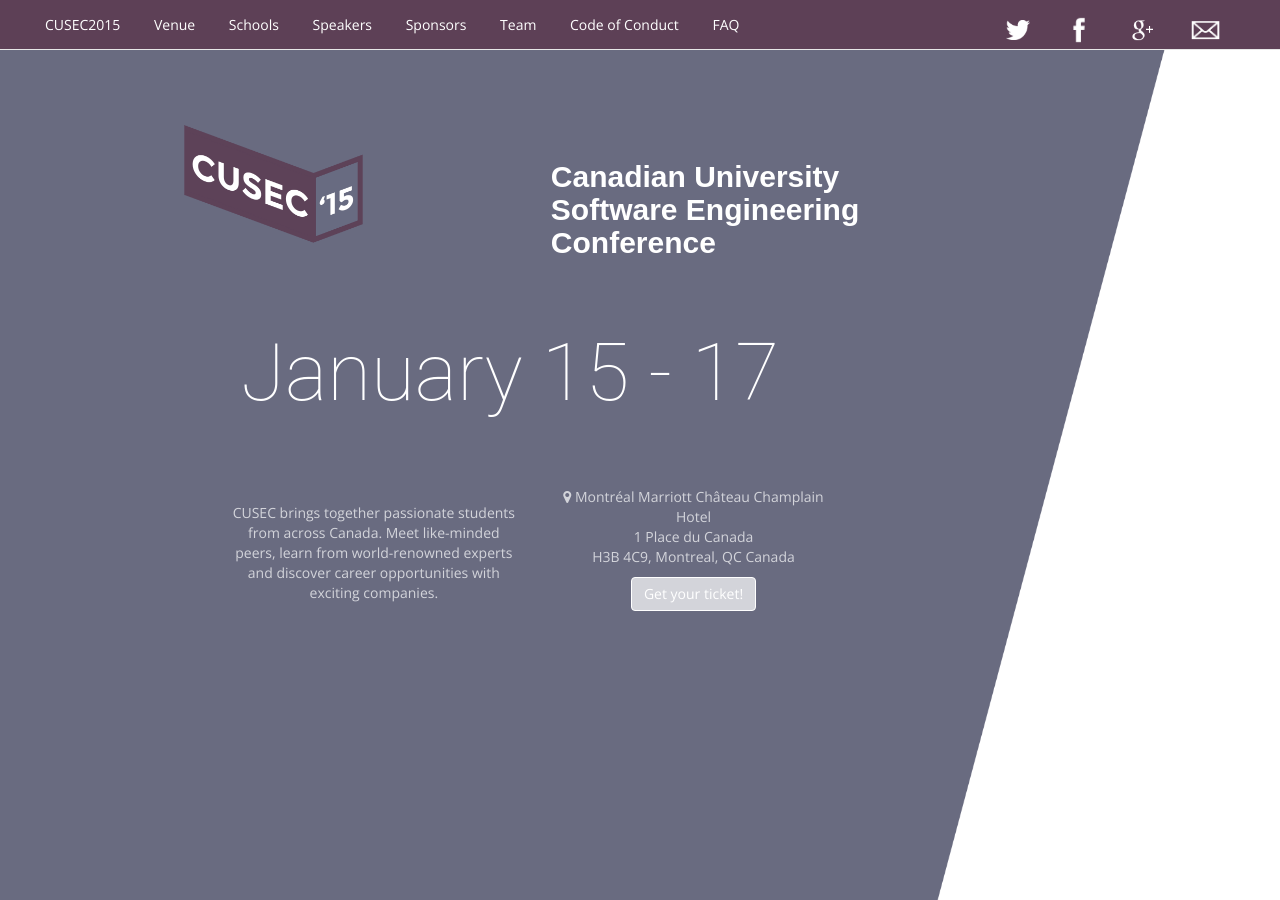
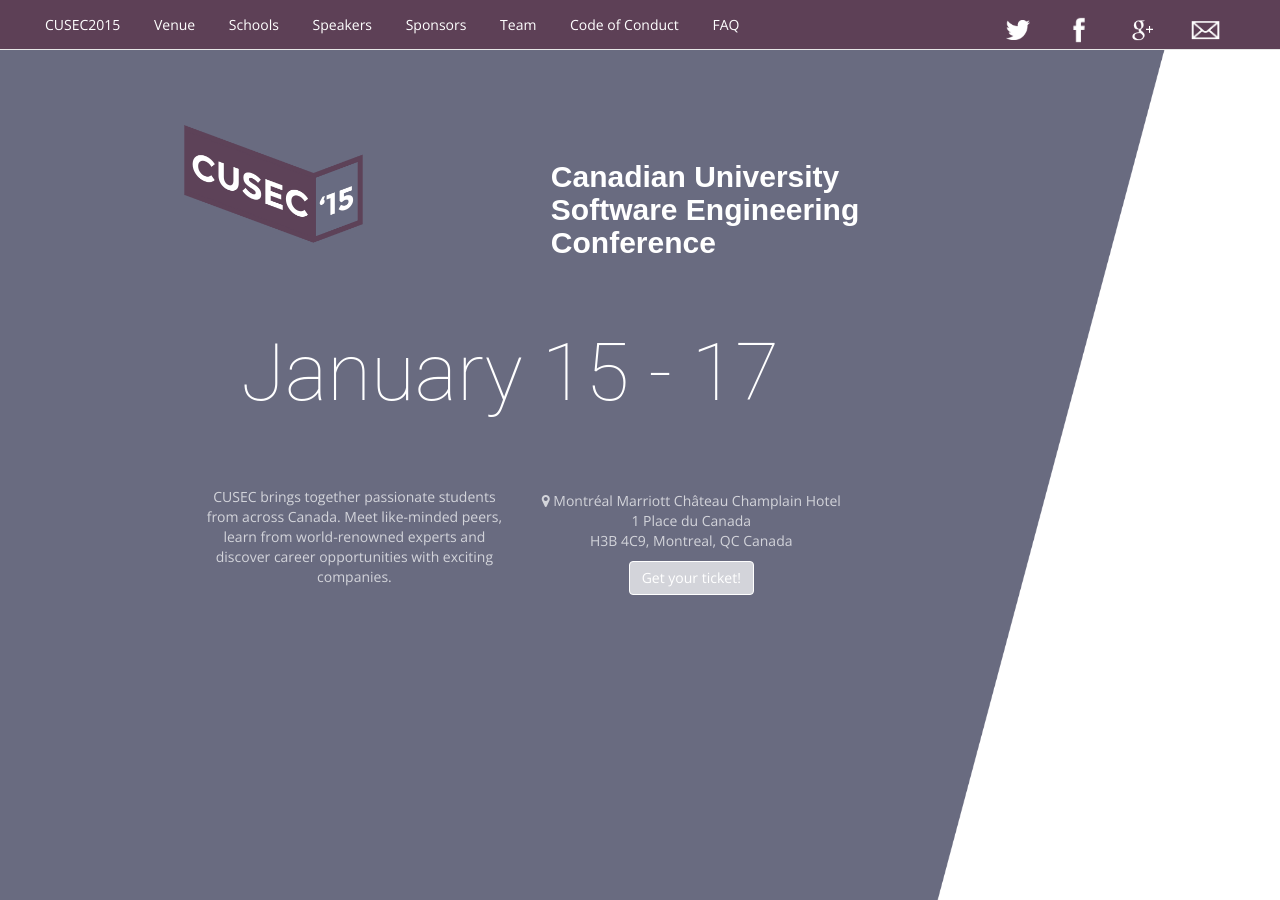
Before and after one commit to dkua/katdrobnjakovic.github.io, a Jekyll site: the page index.html, which Jekyll copies as it is, in a window 1280 px wide and 900 px high. Built offline with Jekyll 4.4.1, drawn with Linux system fonts in a browser that asks for light colours; a script that is not in the unit is left out.

Commit message:
Fixed responsiveness for mobile

```diff
--- a/index.html
+++ b/index.html
@@ -82,7 +82,7 @@
                 </div>
                 </div>
 
-                <div class="row col-xs-8" style="margin-left: 100px;" >
+                <div class="row col-xs-10"  >
                 <div class="col-xs-4 col-centered col-min">
 
                 <p >CUSEC brings together passionate students from across Canada.
```
Also changed, not shown: 2 other files.
